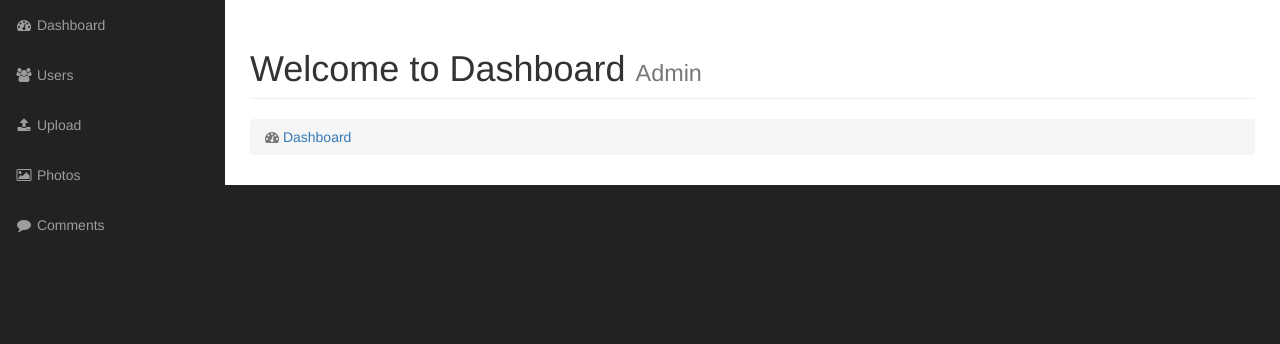
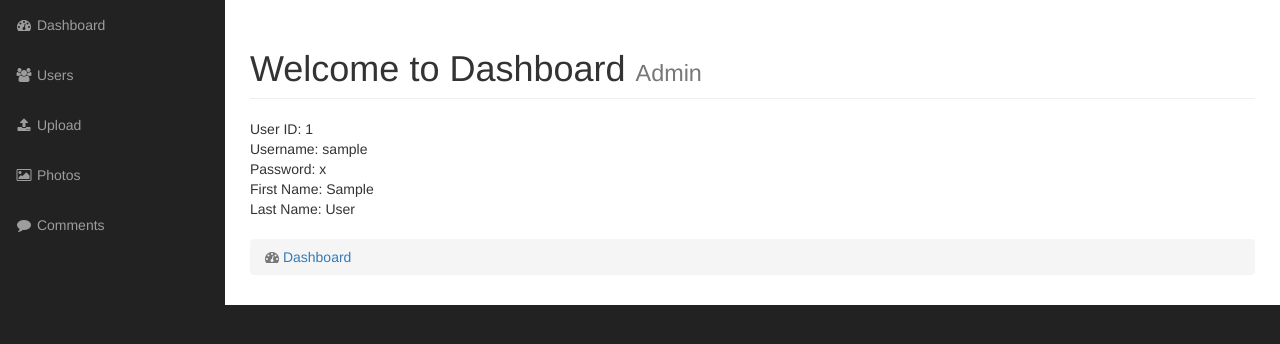
Before and after one commit to mazharvai007/photo_gallery, a PHP site: page /admin in a window 1280 px wide. Shown: the part 51-395 px from the top of the page. Run offline with PHP 8.4, Linux system fonts and the light colour scheme; tables that the repository leaves empty or names only in its code hold one stand-in row (values such as "Sample post"); grey boxes labelled with a size stand in for pictures from a placeholder-image service; some libraries are stand-ins or nearby versions.

Commit message:
Use instantiation method to find all user.

```diff
--- a/admin/includes/admin_content.php
+++ b/admin/includes/admin_content.php
@@ -16,10 +16,10 @@
                  */
 
                 // Get the users
-                $result = User::find_all_users();
-                while ($row = mysqli_fetch_array($result)) {
-                    echo $row['username'] . "<br>";
-                }
+//                $result = User::find_all_users();
+//                while ($row = mysqli_fetch_array($result)) {
+//                    echo $row['username'] . "<br>";
+//                }
 
                 // Found User by id using array assigning to object properties
 //                $found_user = User::find_user_by_id(2);
@@ -32,6 +32,17 @@
 //                echo "Password: " . $user->password . "<br>";
 //                echo "First Name: " . $user->first_name . "<br>";
 //                echo "Last Name: " . $user->last_name . "<br>";
+
+                // Use instantiation method to find all users
+                $find_users = User::find_all_users();
+                foreach ($find_users as $user) {
+                    echo "User ID: " . $user->user_id . "<br>";
+                    echo "Username: " . $user->username . "<br>";
+                    echo "Password: " . $user->password . "<br>";
+                    echo "First Name: " . $user->first_name . "<br>";
+                    echo "Last Name: " . $user->last_name . "<br>";
+                    echo "<br>";
+                }
             ?>
 
             <ol class="breadcrumb">
--- a/admin/includes/user.php
+++ b/admin/includes/user.php
@@ -49,7 +49,7 @@ class User
 
         foreach ($the_record as $the_attribute => $value) {
             if ($the_object->has_the_attribute($the_attribute)) {
-                $the_object->the_attribute = $value;
+                $the_object->$the_attribute = $value;
             }
         }
 
```
